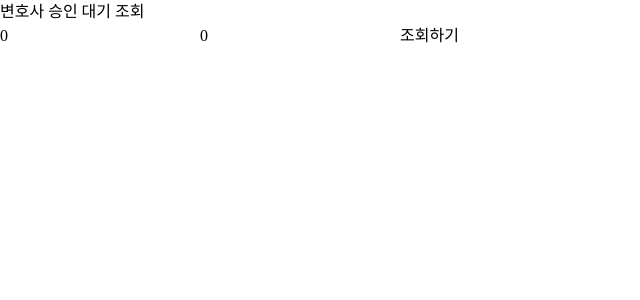
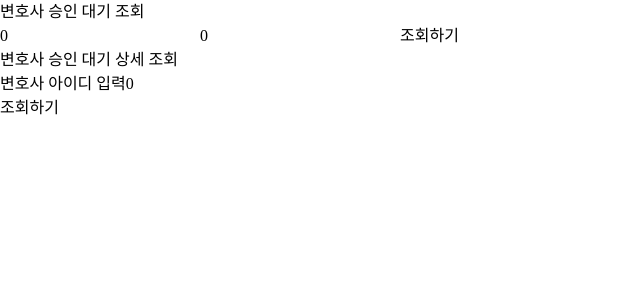
Before and after one commit to hodu42/law-in-comm-fe, a React (Create React App) app: page /pending-lawyers in a window 1280 px wide. Shown: the top 300 px of the page, without its empty margins (0-640 px from the left). Built offline with nearby package versions, Linux system fonts and the light colour scheme; a web font is replaced by a local one.

Commit message:
타입 관련하여 리팩토링

```diff
--- a/src/pages/LoginTest.tsx
+++ b/src/pages/LoginTest.tsx
@@ -1,6 +1,6 @@
 import React from "react";
 import { api, login, getUserInfo } from "../api";
-import { LawyerInfo } from "types/lawyer";
+import { LawyerInfo } from "@typings/lawyer";
 
 export const Test = ():React.JSX.Element => {
     const [id, setId] = React.useState<string>('');
--- a/src/pages/PendingLawyersPage.tsx
+++ b/src/pages/PendingLawyersPage.tsx
@@ -5,8 +5,9 @@ import { getPendingLawyers, getPendingLawyerDetail } from "../api";
 export const PendingLawyersPage = ():React.JSX.Element => {
     const [page, setPage] = useState<number>(0);
     const [size, setSize] = useState<number>(0);
-    const [pendingLawyerIds, setPendingLawyerIds] = useState<number[]>([]);
     const [pendingLawyers, setPendingLawyers] = React.useState<PendingLawyers>();
+    const [detailedPendingLawyer, setDetailedPendingLawyer] = React.useState<DetailedPendingLawyer>();
+    const [selectedLawyerId, setSelectedLawyerId] = React.useState<number>(0);
 
     const fetchPendingLawyerIds = async (e:React.FormEvent<HTMLFormElement>) => {
         e.preventDefault();
@@ -18,10 +19,10 @@ export const PendingLawyersPage = ():React.JSX.Element => {
         }
     }
 
-    const fetchDetailedPendingLawyers = async (e:React.FormEvent<HTMLFormElement>, lawyerId:number) => {
+    const fetchDetailedPendingLawyers = async (e:React.FormEvent<HTMLFormElement>) => {
         e.preventDefault();
         try {
-            const response = await getPendingLawyerDetail(lawyerId);
+            const response = await getPendingLawyerDetail(selectedLawyerId);
             setPendingLawyers(response.data);
         } catch (error:any) {
             console.error(error);
@@ -30,14 +31,15 @@ export const PendingLawyersPage = ():React.JSX.Element => {
 
     return (
         <div>
+            <div className="flex flex-col gap-10px">
             <h1>변호사 승인 대기 조회</h1>
-            <form onSubmit={fetchPendingLawyerIds}>
+                <form onSubmit={fetchPendingLawyerIds}>
                 <input className="border-2 border-lightGreen" type={"number"} value={page} onChange={(e) => setPage(Number(e.target.value))} placeholder="현재 페이지 입력"/>
                 <input className="border-2 border-lightGreen" type={"number"} value={size} onChange={(e) => setSize(Number(e.target.value))} placeholder="페이지당 조회할 개수 입력"/>
                 <button className="bg-lightGreen rounded-10px" type={"submit"}>조회하기</button>
             </form>
             {
-                pendingLawyers ? (
+                pendingLawyers && (
                     <>
                         <h1>{`총 페이지 수 : ${pendingLawyers.totalPages}`}</h1>
                         <h1>{`총 개수 : ${pendingLawyers.totalElements}`}</h1>
@@ -59,8 +61,39 @@ export const PendingLawyersPage = ():React.JSX.Element => {
                         }
                     </>
                 )
-                    : ""
+
             }
+            </div>
+            <div>
+                <h1>변호사 승인 대기 상세 조회</h1>
+                <form onSubmit={fetchDetailedPendingLawyers}>
+                    <div>
+                        <label>변호사 아이디 입력</label>
+                        <input className="border-2 border-lightGreen" type={"number"} value={selectedLawyerId} onChange={(e) => setSelectedLawyerId(Number(e.target.value))}/>
+                    </div>
+                    <button className="bg-lightGreen rounded-10px" type={"submit"}>조회하기</button>
+                </form>
+                {
+                    detailedPendingLawyer && (
+                        <div className="border-2 border-lightGreen rounded-10px flex flex-col">
+                            <h1>변호사 상세 정보</h1>
+                            <p>{`아이디 : ${detailedPendingLawyer.lawyerId}`}</p>
+                            <p>{`이름 : ${detailedPendingLawyer.name}`}</p>
+                            <p>{`전화번호 : ${detailedPendingLawyer.phoneNumber}`}</p>
+                            <p>{`자기소개 : ${detailedPendingLawyer.description}`}</p>
+                            <p>{`상태 : ${detailedPendingLawyer.approvalStatus}`}</p>
+                            <p>{`경력 : ${detailedPendingLawyer.career}`}</p>
+                            <p>{`학력 : ${detailedPendingLawyer.educations}`}</p>
+                            <p>{`사무소 이름 : ${detailedPendingLawyer.officeInfo.officeName}`}</p>
+                            <p>{`사무소 주소 : ${detailedPendingLawyer.officeInfo.officeAddress}`}</p>
+                            <p>{`사무소 전화번호 : ${detailedPendingLawyer.officeInfo.officePhoneNumber}`}</p>
+                            <img src={detailedPendingLawyer.licenseImageInfo.path} alt="자격증 이미지" className="w-32 h-32 object-cover rounded-full"/>
+                            <p>{`생성일 : ${detailedPendingLawyer.createdAt}`}</p>
+                            <p>{`수정일 : ${detailedPendingLawyer.updatedAt}`}</p>
+                        </div>
+                    )
+                }
+            </div>
         </div>
     )
 }
```
